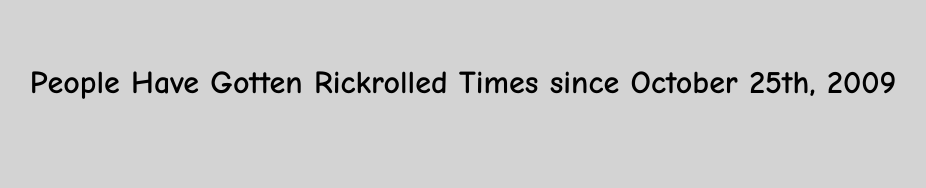
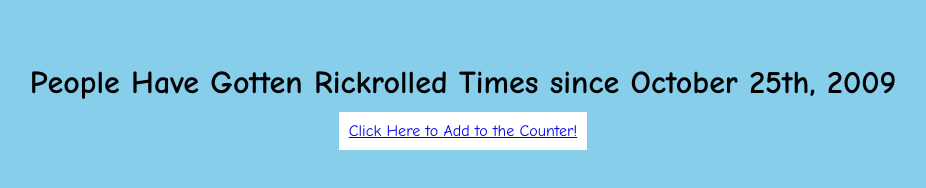
Before and after one commit to DaFunEDeveloper/RickRollCounter, a plain HTML site: page index.html in a window 1280 px wide. Shown: the whole page, without its empty margins (177-1103 px from the left). Drawn offline with nearby package versions, Linux system fonts and the light colour scheme; no server answers.

Commit message:
Update index.html

```diff
--- a/index.html
+++ b/index.html
@@ -19,18 +19,26 @@
 </head>
 <body>
 	<h1>People Have Gotten Rickrolled <span id="views"></span> Times since October 25th, 2009</h1>
+	<a href="https://www.youtube.com/watch?v=dQw4w9WgXcQ">Click Here to Add to the Counter!</a>
 
 <style type="text/css">
 	body{
 		font-family: 'Comic Sans MS';
 		text-align: center;
-		background-color: lightgrey;
+		background-color: skyblue;
 
 	}
 
 	h1{
 		margin-top: 5vw;
 	}
+
+	a{
+		background-color: white;
+		border-color: black;
+		border: 2px;
+		padding: 10px;
+	}
 </style>
 
 </body>
```
